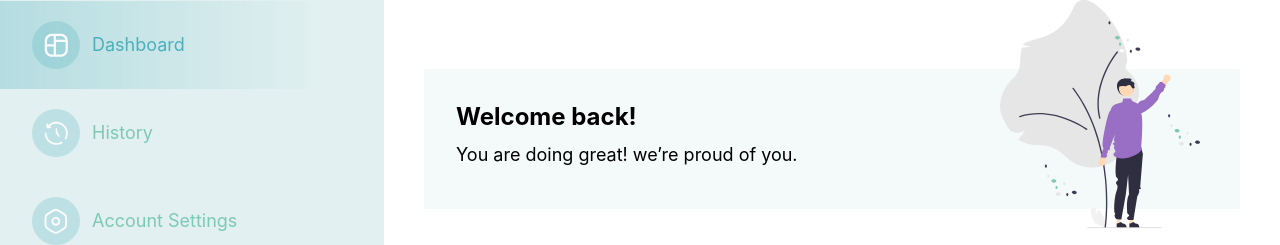
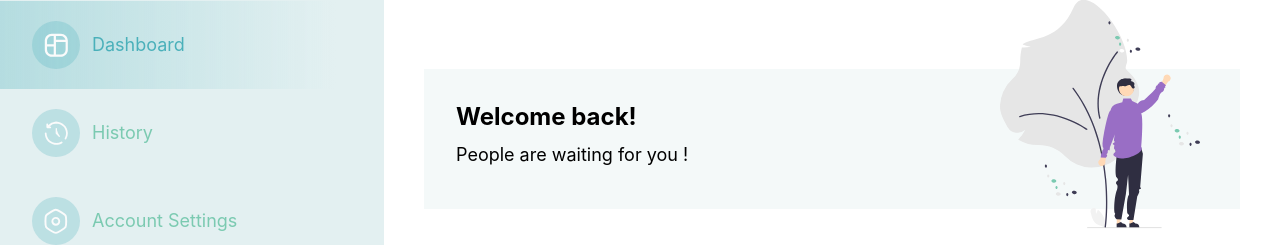
Before and after one commit to Meriemchm/chm_psychology_react_website, a React (Vite) app: page /dashboard in a window 1280 px wide. Shown: the part 151-396 px from the top of the page. Built offline with nearby package versions, Linux system fonts and the light colour scheme; no server answers; the database is empty; sample sign-in values are in the browser's storage; a web font is replaced by a local one.

Commit message:
fix-title-for-deffrent-side

```diff
--- a/src/components/Dashboard/HeaderDashboard/HeaderDashboard.jsx
+++ b/src/components/Dashboard/HeaderDashboard/HeaderDashboard.jsx
@@ -1,16 +1,24 @@
-
-import React from 'react';
-import IllustrationDash from "../../../assets/IllustrationDash.svg"
+import React, { useContext } from "react";
+import IllustrationDash from "../../../assets/IllustrationDash.svg";
+import { AuthContext } from "../../../context/AuthContext";
 const HeaderDashboard = () => {
+  const { userData } = useContext(AuthContext);
+  const side = userData[0] && userData[0].status === 'client' ? 'You are doing great! we’re proud of you.':'People are waiting for you !';
   return (
     <div className="w-full ">
-      <div className=' relative bg-graydash bg-opacity-40 p-8 flex justify-between'>
-            <div>
-              <h1 className='font-bold text-2xl'>Welcome back!</h1>
-              <p className='py-2 text-lg'>You are doing great! we’re proud of you.</p>
-            </div>
-            <img src={IllustrationDash} alt="illustrate" className='absolute right-10 -top-20' />
+      <div className=" relative bg-graydash bg-opacity-40 p-8 flex justify-between">
+        <div>
+          <h1 className="font-bold text-2xl">Welcome back!</h1>
+          <p className="py-2 text-lg">
+            {side}
+          </p>
         </div>
+        <img
+          src={IllustrationDash}
+          alt="illustrate"
+          className="absolute right-10 -top-20"
+        />
+      </div>
     </div>
   );
 };
```
